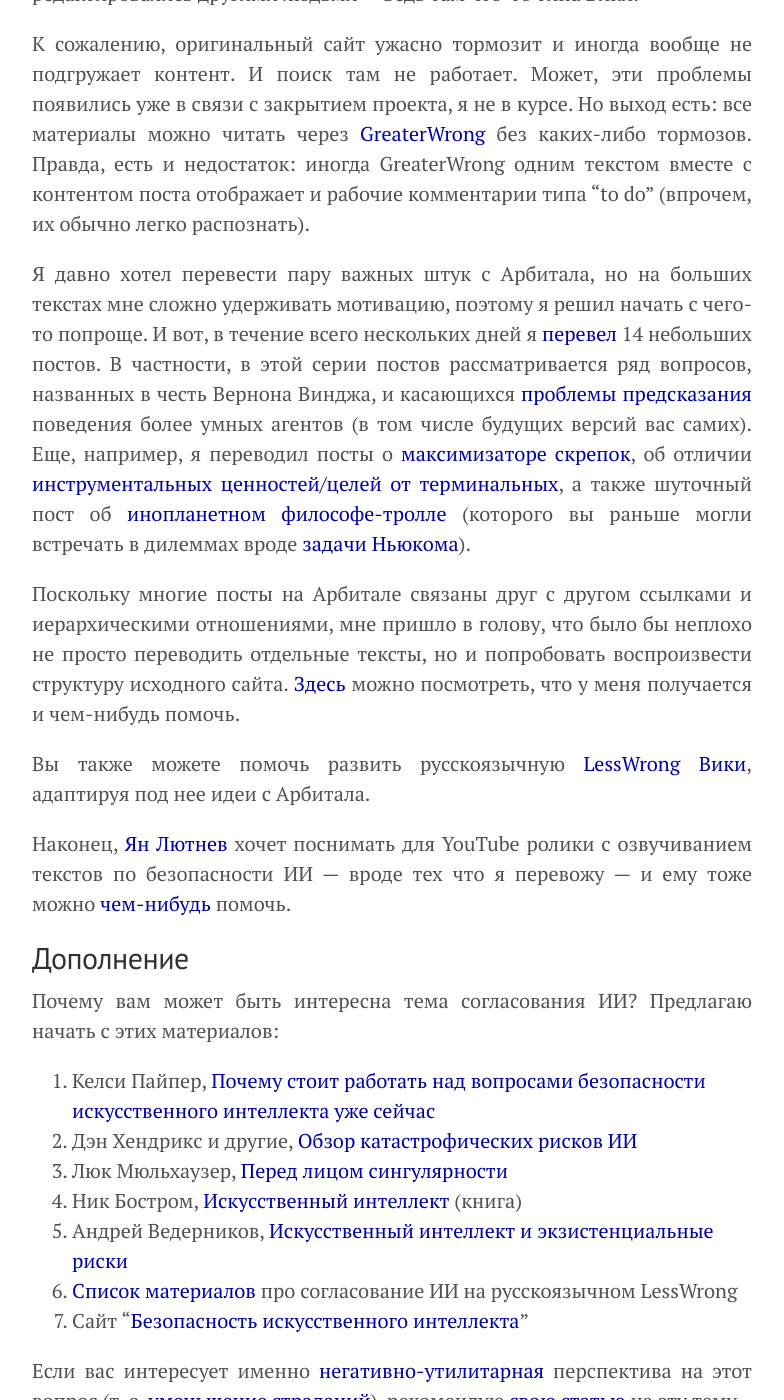
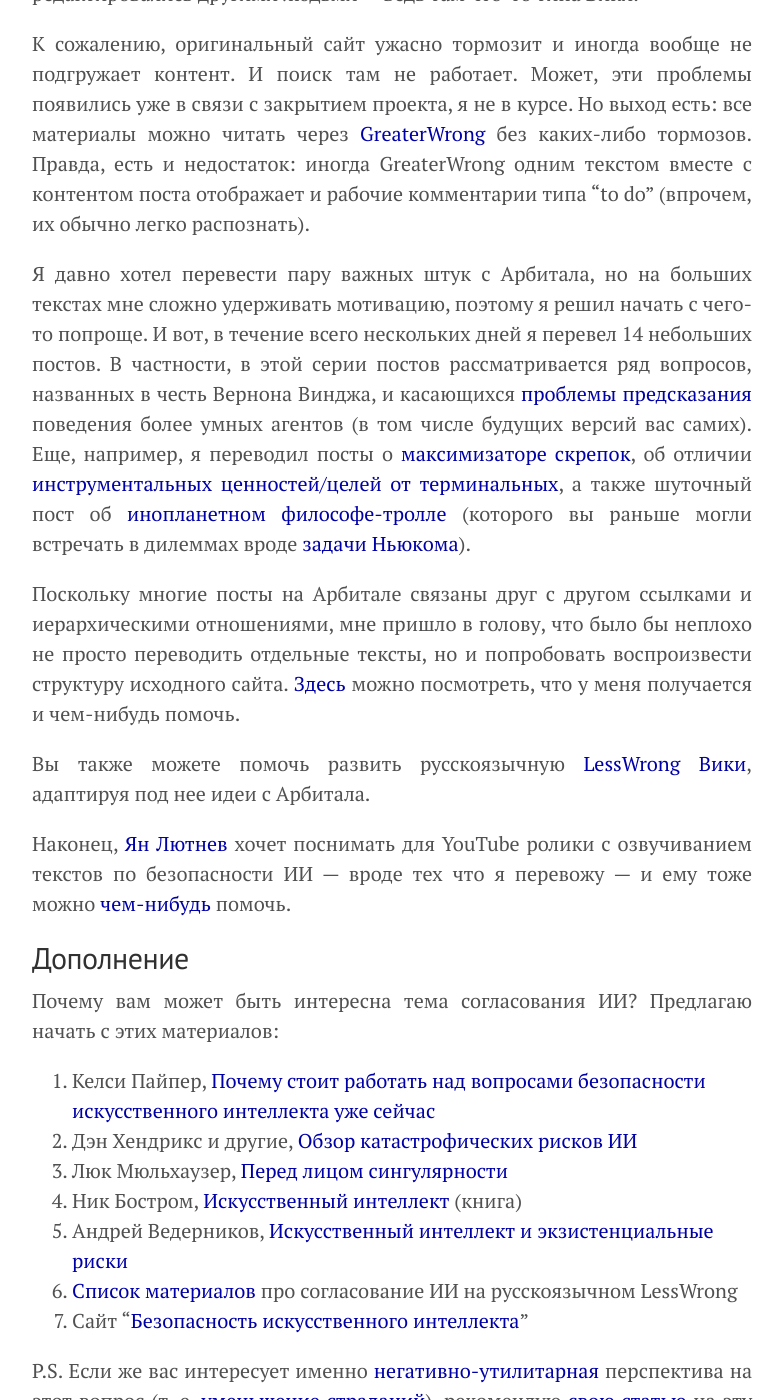
Before and after one commit to KKirdan/kkirdan.github.io, a Jekyll site: the page built from blog/_posts/3. average/2024-05-19-a5.md, in a window 1280 px wide and 1400 px high, scrolled down 841 px. Shown: the whole window, without its empty margins (248-1032 px from the left). Built offline with Jekyll 4.4.1, drawn with Linux system fonts in a browser that asks for light colours; some of the changed lines change nothing that is shown.

Commit message:
Update 2024-05-19-a5.md

```diff
--- a/blog/_posts/3. average/2024-05-19-a5.md
+++ b/blog/_posts/3. average/2024-05-19-a5.md
@@ -9,13 +9,13 @@
 ---
 Я тут параллельно с администрированием [Reducing Suffering](https://reducingsuffering.github.io/) решил позаниматься небольшими переводами с сайта [arbital.com](https://arbital.com). Пока не знаю что из этого выйдет, но воспользуюсь моментом, чтобы порекомендовать этот ресурс.
 
-Если вы уже знакомы с [LessWrong](https://lesswrong.ru/), то вам будет проще понять, к чему это все: Арбитал был [посвящен](https://arbital.com/explore/ai_alignment/) в первую очередь проблемам согласования искусственного интеллекта (если не понимаете что это и зачем — см. [ссылки в конце](#Дополнение)). Кроме того, там было [много](https://arbital.com/explore/math/) объясняющих материалов по математике.
+Если вы уже знакомы с [LessWrong](https://lesswrong.ru/), то вам будет проще понять, к чему это все: Арбитал был [посвящен](https://arbital-ru.github.io/explore/ai_alignment) в первую очередь проблемам согласования искусственного интеллекта (если не понимаете что это и зачем — см. [ссылки в конце](#Дополнение)). Кроме того, там было [много](https://arbital-ru.github.io/explore/math) объясняющих материалов по математике.
 
 Сайт задумывался как что-то среднее между Вики и платформой для блогинга. Похоже, где-то с 2017-го он [больше вообще не развивается](https://www.lesswrong.com/posts/kAgJJa3HLSZxsuSrf/arbital-postmortem), но к этому моменту было проделано уже немало работы и его до сих пор можно использовать в качестве справочника по некоторым вопросам. Например, там хорошо описаны темы вроде [ортогональности ценностей и интеллекта](https://arbital.com/p/orthogonality/) и [теории вероятностей](https://arbital.com/explore/1bv). Одним из наиболее активных авторов на сайте был Элиезер Юдковский. Если вам не нравится как он пишет, то нужно отметить, что стиль постов на Арбитале заметно отличается от стиля "[Цепочек](https://lesswrong.ru/w/%D0%A0%D0%B0%D1%86%D0%B8%D0%BE%D0%BD%D0%B0%D0%BB%D1%8C%D0%BD%D0%BE%D1%81%D1%82%D1%8C_%D0%BE%D1%82_%D0%98%D0%98_%D0%B4%D0%BE_%D0%97%D0%BE%D0%BC%D0%B1%D0%B8)" на LessWrong. Возможно, это так не только из-за того, что он писал с учетом специфики проекта, но и потому, что посты в дальнейшем редактировались другими людьми — ведь там что-то типа Вики.
 
 К сожалению, оригинальный сайт ужасно тормозит и иногда вообще не подгружает контент. И поиск там не работает. Может, эти проблемы появились уже в связи с закрытием проекта, я не в курсе. Но выход есть: все материалы можно читать через [GreaterWrong](https://arbital.greaterwrong.com/) без каких-либо тормозов. Правда, есть и недостаток: иногда GreaterWrong одним текстом вместе с контентом поста отображает и рабочие комментарии типа "to do" (впрочем, их обычно легко распознать).
 
-Я давно хотел перевести пару важных штук с Арбитала, но на больших текстах мне сложно удерживать мотивацию, поэтому я решил начать с чего-то попроще. И вот, в течение всего нескольких дней я [перевел](https://kkirdan.github.io/translations/index.html#Arbital) 14 небольших постов. В частности, в этой серии постов рассматривается ряд вопросов, названных в честь Вернона Винджа, и касающихся [проблемы](https://arbital-ru.github.io/p/Vinge_principle/) [предсказания](https://arbital-ru.github.io/p/Vingean_uncertainty/) поведения более умных агентов (в том числе будущих версий вас самих). Еще, например, я переводил посты о [максимизаторе скрепок](https://arbital-ru.github.io/p/paperclip_maximizer/), об отличии [инструментальных ценностей/целей от терминальных](https://arbital-ru.github.io/p/terminal_vs_instrumental/), а также шуточный пост об [инопланетном философе-тролле](https://arbital-ru.github.io/p/omega_troll/) (которого вы раньше могли встречать в дилеммах вроде [задачи Ньюкома](https://lesswrong.ru/w/%D0%9F%D0%B0%D1%80%D0%B0%D0%B4%D0%BE%D0%BA%D1%81_%D0%9D%D1%8C%D1%8E%D0%BA%D0%BE%D0%BC%D0%B0_%D1%81%D0%BE%D0%B6%D0%B0%D0%BB%D0%B5%D1%8F_%D0%BE_%D1%81%D0%B2%D0%BE%D0%B5%D0%B9_%D1%80%D0%B0%D1%86%D0%B8%D0%BE%D0%BD%D0%B0%D0%BB%D1%8C%D0%BD%D0%BE%D1%81%D1%82%D0%B8)).
+Я давно хотел перевести пару важных штук с Арбитала, но на больших текстах мне сложно удерживать мотивацию, поэтому я решил начать с чего-то попроще. И вот, в течение всего нескольких дней я перевел 14 небольших постов. В частности, в этой серии постов рассматривается ряд вопросов, названных в честь Вернона Винджа, и касающихся [проблемы](https://arbital-ru.github.io/p/Vinge_principle/) [предсказания](https://arbital-ru.github.io/p/Vingean_uncertainty/) поведения более умных агентов (в том числе будущих версий вас самих). Еще, например, я переводил посты о [максимизаторе скрепок](https://arbital-ru.github.io/p/paperclip_maximizer/), об отличии [инструментальных ценностей/целей от терминальных](https://arbital-ru.github.io/p/terminal_vs_instrumental/), а также шуточный пост об [инопланетном философе-тролле](https://arbital-ru.github.io/p/omega_troll/) (которого вы раньше могли встречать в дилеммах вроде [задачи Ньюкома](https://lesswrong.ru/w/%D0%9F%D0%B0%D1%80%D0%B0%D0%B4%D0%BE%D0%BA%D1%81_%D0%9D%D1%8C%D1%8E%D0%BA%D0%BE%D0%BC%D0%B0_%D1%81%D0%BE%D0%B6%D0%B0%D0%BB%D0%B5%D1%8F_%D0%BE_%D1%81%D0%B2%D0%BE%D0%B5%D0%B9_%D1%80%D0%B0%D1%86%D0%B8%D0%BE%D0%BD%D0%B0%D0%BB%D1%8C%D0%BD%D0%BE%D1%81%D1%82%D0%B8)).
 
 Поскольку многие посты на Арбитале связаны друг с другом ссылками и иерархическими отношениями, мне пришло в голову, что было бы неплохо не просто переводить отдельные тексты, но и попробовать воспроизвести структуру исходного сайта. [Здесь](https://arbital-ru.github.io/) можно посмотреть, что у меня получается и чем-нибудь помочь.
 
@@ -36,4 +36,4 @@
 6. [Список материалов](https://lesswrong.ru/node/1058) про согласование ИИ на русскоязычном LessWrong
 7. Сайт "[Безопасность искусственного интеллекта](https://aisafety.ru/)"
 
-Если вас интересует именно [негативно-утилитарная](https://reducingsuffering.github.io/what-is-negative-utilitarianism.html) перспектива на этот вопрос (т. е. [уменьшение страданий](https://reducingsuffering.github.io/what-is-suffering-reduction.html)), рекомендую [свою статью](414.html) на эту тему.
+P.S. Если же вас интересует именно [негативно-утилитарная](https://reducingsuffering.github.io/what-is-negative-utilitarianism.html) перспектива на этот вопрос (т. е. [уменьшение страданий](https://reducingsuffering.github.io/what-is-suffering-reduction.html)), рекомендую [свою статью](414.html) на эту тему.
```
